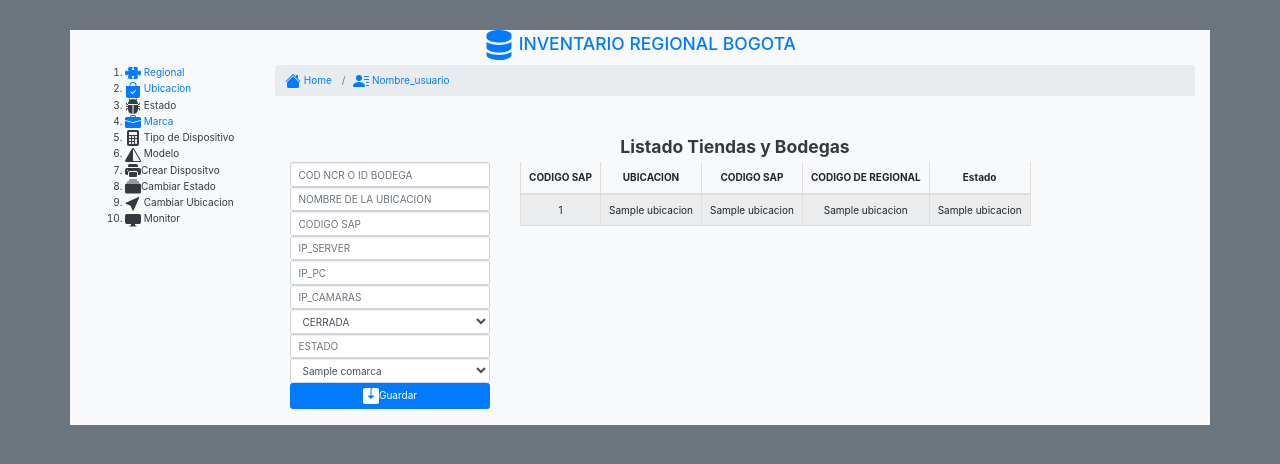
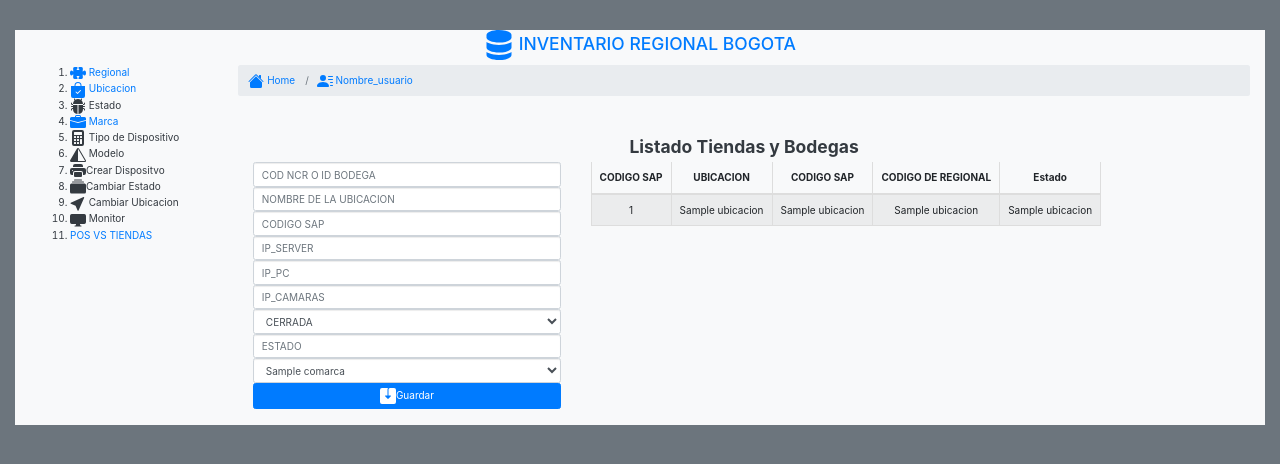
Before and after one commit to Elian-Rodriguez/KARDEX_PYTHON, a Python web app: template templates/Ubicacion.html in a window 1280 px wide. Shown: the top 464 px of the page. Run offline with Jinja, Linux system fonts and the light colour scheme; the template is opened without the code that fills it: most values are stand-ins (such as "Sample title", 1, 10 or a date in 2020); some libraries are stand-ins or nearby versions.

```diff
--- a/Documentacio/Scrip_base_datos.sql
+++ b/Documentacio/Scrip_base_datos.sql
@@ -31,8 +31,8 @@ CREATE TABLE IF NOT EXISTS `Kardex_monitor`.`Regional` (
   UNIQUE INDEX `idRegional_UNIQUE` (`Cod_Regional` ASC) )
 ENGINE = InnoDB;
 
---Executing:
---INSERT INTO `Kardex_monitor`.`ACT_Ingreso` (`id_ACt_ingreso`, `fecha_ingreso`, `proveedor`) VALUES ('1', '2020-11-15', 'a');
+
+-- INSERT INTO `Kardex_monitor`.`ACT_Ingreso` (`id_ACt_ingreso`, `fecha_ingreso`, `proveedor`) VALUES ('1', '2020-11-15', 'a');
 
 -- -----------------------------------------------------
 -- Table `Kardex_monitor`.`Tiendas`
--- /dev/null
+++ b/templates/POS_TIENDA.html
@@ -0,0 +1 @@
+POS_VS_TIENDAS
--- a/templates/Ubicacion.html
+++ b/templates/Ubicacion.html
@@ -6,7 +6,7 @@
 
   <h3 class= " font-weight-bold  text-center ">Listado Tiendas y Bodegas</h3>
     <div class="row">
-        <div class="col-3">
+        <div class="col-4">
             <form  action="/create_ubicacion" method="POST">
                <input type="number" class="form-control" name="COD_NCR" placeholder="COD NCR O ID BODEGA">
               <input type="text" class="form-control" name="Nombre_ubicacion" placeholder="NOMBRE DE LA UBICACION">
@@ -32,7 +32,7 @@
 
             </form>
           </div>
-          <div class="col-9">
+          <div class="col-8">
             <DIV class="table-responsive">
             <table class ="table table-sm table-striped  table-responsive   table-bordered mb-0 ">
               <thead class ="thead-dark">
--- a/templates/layout.html
+++ b/templates/layout.html
@@ -24,7 +24,7 @@
 	<br>
 	<br>
 <DIV class="container-fluid  bg-secondary">
-    <div class="container bg-light text-dark">
+    <div class="container-fluid bg-light text-dark">
 	<div class="row">
 		<div class="col-md-12" align="Center">
 			<h3><a href="/">
@@ -98,6 +98,9 @@
 						<path d="M6 12c0 .667-.083 1.167-.25 1.5H5a.5.5 0 0 0 0 1h6a.5.5 0 0 0 0-1h-.75c-.167-.333-.25-.833-.25-1.5h4c2 0 2-2 2-2V4c0-2-2-2-2-2H2C0 2 0 4 0 4v6c0 2 2 2 2 2h4z"/>
 					  </svg> Monitor
 				</li>
+				<li class="list-item"><a href="/POS_TIENDA">
+					POS VS TIENDAS</a>
+				</li>
 			</ol>
 		</div>
 		<div class="col-md-10">
```
Also changed, not shown: app.py (+5 -2 lines).
